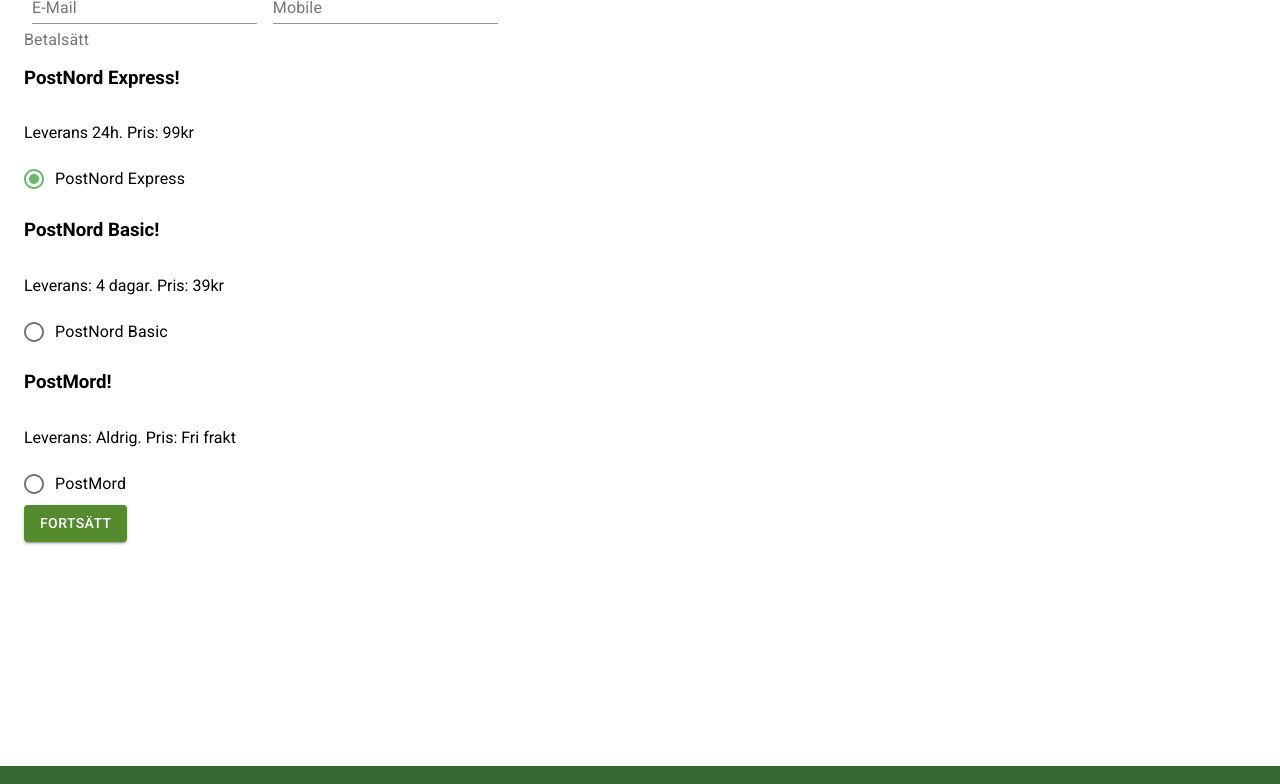
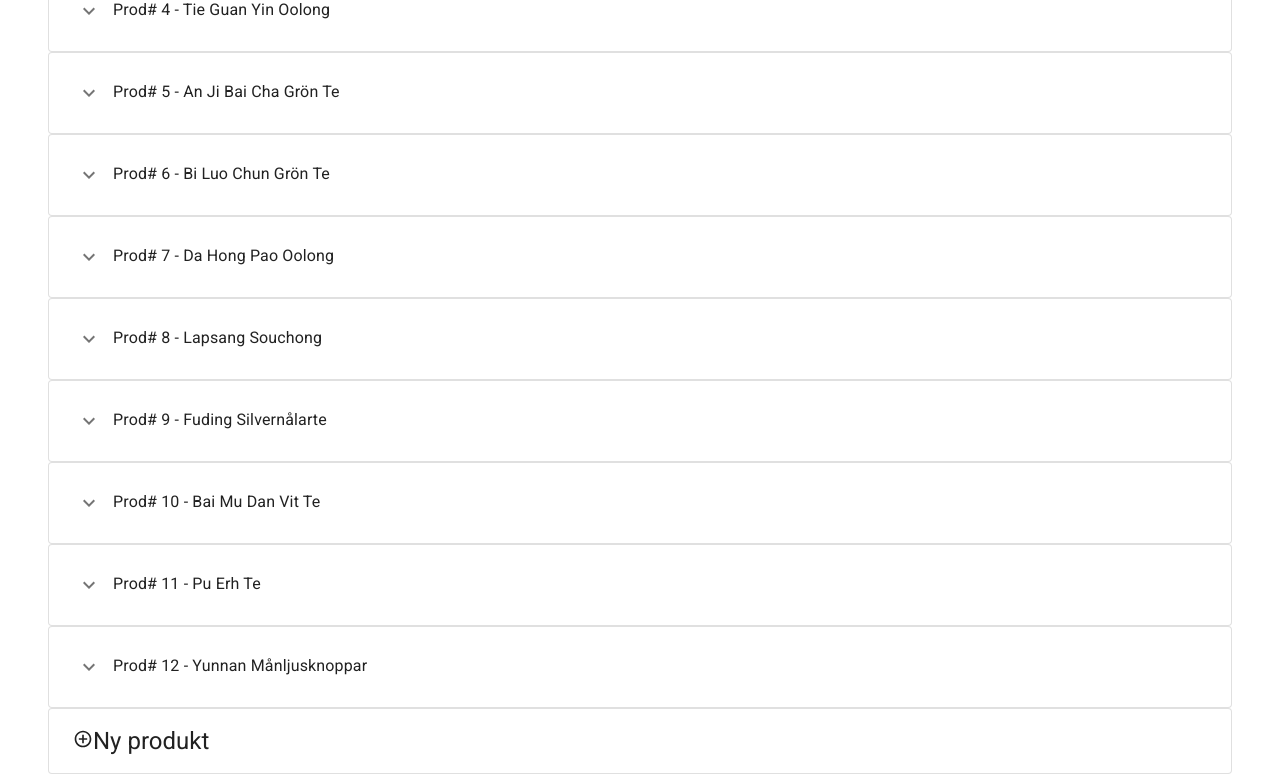
Before and after one commit to Anne-Lie-Back/react-webshop, a React (Create React App) app: page /checkout in a window 1280 px wide. Shown: the part 420-1204 px from the top of the page. Built offline with nearby package versions, Linux system fonts and the light colour scheme.

Commit message:
layout admin. Temp placement checkout

```diff
--- /dev/null
+++ b/src/components/admin/Admin.tsx
@@ -0,0 +1,26 @@
+import React from 'react'
+import Container from '@material-ui/core/Container'
+import { items, Product } from '../items/itemList'
+import Card from '@material-ui/core/Card'
+import ProductAdminList from './ProductAdminList'
+import RenameItem from './RenameItem'
+
+export default function Admin() {
+
+    if(localStorage.getItem('productList') === null){
+        localStorage.setItem('productList', JSON.stringify(items));
+    }
+    const productList = JSON.parse(localStorage.getItem('productList') || '{}')
+
+
+    return(
+        <Container>
+            {productList.map((itemData:Product, index:number) =>
+                <ProductAdminList itemData={itemData} key={index} />
+            )}
+            <Card variant="outlined">
+                <RenameItem/>
+            </Card>
+        </Container>
+    )
+}
--- /dev/null
+++ b/src/components/admin/EditItem.tsx
@@ -0,0 +1,43 @@
+import React, { CSSProperties } from 'react'
+import { Product } from '../items/itemList'
+import TextField from '@material-ui/core/TextField'
+import FormControl from '@material-ui/core/FormControl'
+import Container from '@material-ui/core/Container'
+import Button from '@material-ui/core/Button'
+import RemoveCircleOutlineIcon from '@material-ui/icons/RemoveCircleOutline';
+import EditIcon from '@material-ui/icons/Edit';
+
+interface Props{
+    itemData: Product
+}
+
+export default function EditItem(props:Props) {
+
+    return(
+        <Container>
+            <Button variant="contained" color="primary" fullWidth>
+                <RemoveCircleOutlineIcon/>Ta bort #{props.itemData.id}
+            </Button>
+            <div style={space}/>
+            <FormControl fullWidth>
+                <form autoComplete="off">
+                    <TextField required fullWidth label="Namn" variant="outlined" defaultValue={props.itemData.name}/>
+                    <div style={space}/>
+                    <TextField required fullWidth label="Pris" variant="outlined" defaultValue={props.itemData.price}/>
+                    <div style={space}/>
+                    <TextField required fullWidth label="ImgURL" variant="outlined" defaultValue={props.itemData.imgURL}/>
+                    <div style={space}/>
+                    <TextField required fullWidth multiline rowsMax="4" label="Beskrivning" variant="outlined" defaultValue={props.itemData.description}/>
+                    <div style={space}/>
+                </form>
+            </FormControl>
+            <Button variant="outlined" color="primary" fullWidth>
+                <EditIcon/> Ändra #{props.itemData.id}
+            </Button>
+        </Container>
+    )
+}
+
+const space:CSSProperties = {
+    margin:"0 0 1em 0"
+}
--- /dev/null
+++ b/src/components/admin/ProductAdminList.tsx
@@ -0,0 +1,37 @@
+import React,{useState,CSSProperties} from 'react'
+import { Product } from '../items/itemList'
+import Card from '@material-ui/core/Card';
+import Typography from '@material-ui/core/Typography';
+import EditItem from './EditItem'
+import IconButton from '@material-ui/core/IconButton'
+import ExpandMoreIcon from '@material-ui/icons/ExpandMore';
+import ExpandLessIcon from '@material-ui/icons/ExpandLess';
+
+interface Props{
+    itemData: Product
+}
+
+export default function ProductAdminList(props:Props){
+    let [selectItem, setSelectItem] = useState<boolean>(false)
+
+    function selected(){
+        setSelectItem(toggleItem => !toggleItem)
+    }
+
+    return(
+        <Card style={adminListStyle} variant="outlined">
+            <Typography onClick={selected}>
+                <IconButton>
+                    {selectItem?  <ExpandLessIcon/> : <ExpandMoreIcon/>}
+                </IconButton>
+                {'Prod# ' + props.itemData.id + " - " + props.itemData.name}
+            </Typography>
+            {selectItem?<EditItem itemData={props.itemData}/> : null}
+        </Card>
+    )
+}
+
+const adminListStyle:CSSProperties = {
+    cursor: 'pointer',
+    padding: '1em'
+}
--- /dev/null
+++ b/src/components/admin/RenameItem.tsx
@@ -0,0 +1,53 @@
+import React,{CSSProperties, useState} from 'react'
+import Container from '@material-ui/core/Container'
+import Button from '@material-ui/core/Button'
+import FormControl from '@material-ui/core/FormControl'
+import TextField from '@material-ui/core/TextField'
+import Typography from '@material-ui/core/Typography'
+import AddCircleOutlineOutlinedIcon from '@material-ui/icons/AddCircleOutlineOutlined';
+
+export default function RenameItem() {
+    let [toggle, setToggle] = useState<boolean>(false)
+
+    function selected(){
+        setToggle(toggleItem => !toggleItem)
+    }
+
+    return(
+        <Container >
+            <div style={space}/>
+                <Typography variant="h5" onClick={selected} style={toggleEditPage}>
+                    <AddCircleOutlineOutlinedIcon fontSize="small"/>Ny produkt
+                </Typography>
+                {toggle? <div>
+                    <div style={space}/>
+                    <FormControl fullWidth>
+                        <form autoComplete="off">
+                            <TextField required fullWidth label="Namn" variant="outlined"/>
+                            <div style={space}/>
+                            <TextField required fullWidth label="Pris" variant="outlined"/>
+                            <div style={space}/>
+                            <TextField required fullWidth label="ImgURL" variant="outlined"/>
+                            <div style={space}/>
+                            <TextField required fullWidth multiline rowsMax="4" label="Beskrivning" variant="outlined"/>
+                            <div style={space}/>
+                        </form>
+                    </FormControl>
+                    <Button variant="outlined" color="primary" fullWidth>
+                        <AddCircleOutlineOutlinedIcon/> Lägg till
+                    </Button>
+                    </div>
+                : null}
+            <div style={space}/>
+        </Container>
+    )
+}
+
+
+const space:CSSProperties = {
+    margin:"0 0 1em 0"
+}
+
+const toggleEditPage:CSSProperties = {
+    cursor: 'pointer',
+}
--- a/src/components/checkout/CheckOut.tsx
+++ b/src/components/checkout/CheckOut.tsx
@@ -3,6 +3,7 @@ import Address from './Address'
 import Shipping from './Shipping'
 import Button from '@material-ui/core/Button';
 import Container from '@material-ui/core/Container';
+import Admin from '../admin/Admin'
 
 
 interface Props{
@@ -94,6 +95,7 @@ export default class CheckOut extends React.Component<Props, State>{
             case 1:
                 return(
                     <Container>
+                        <Admin/>
                         <h2>Här är listan på allt du vill köpa! (eller kommer vara)</h2>
                         <Address
                             firstName = {this.state.firstName}
```
